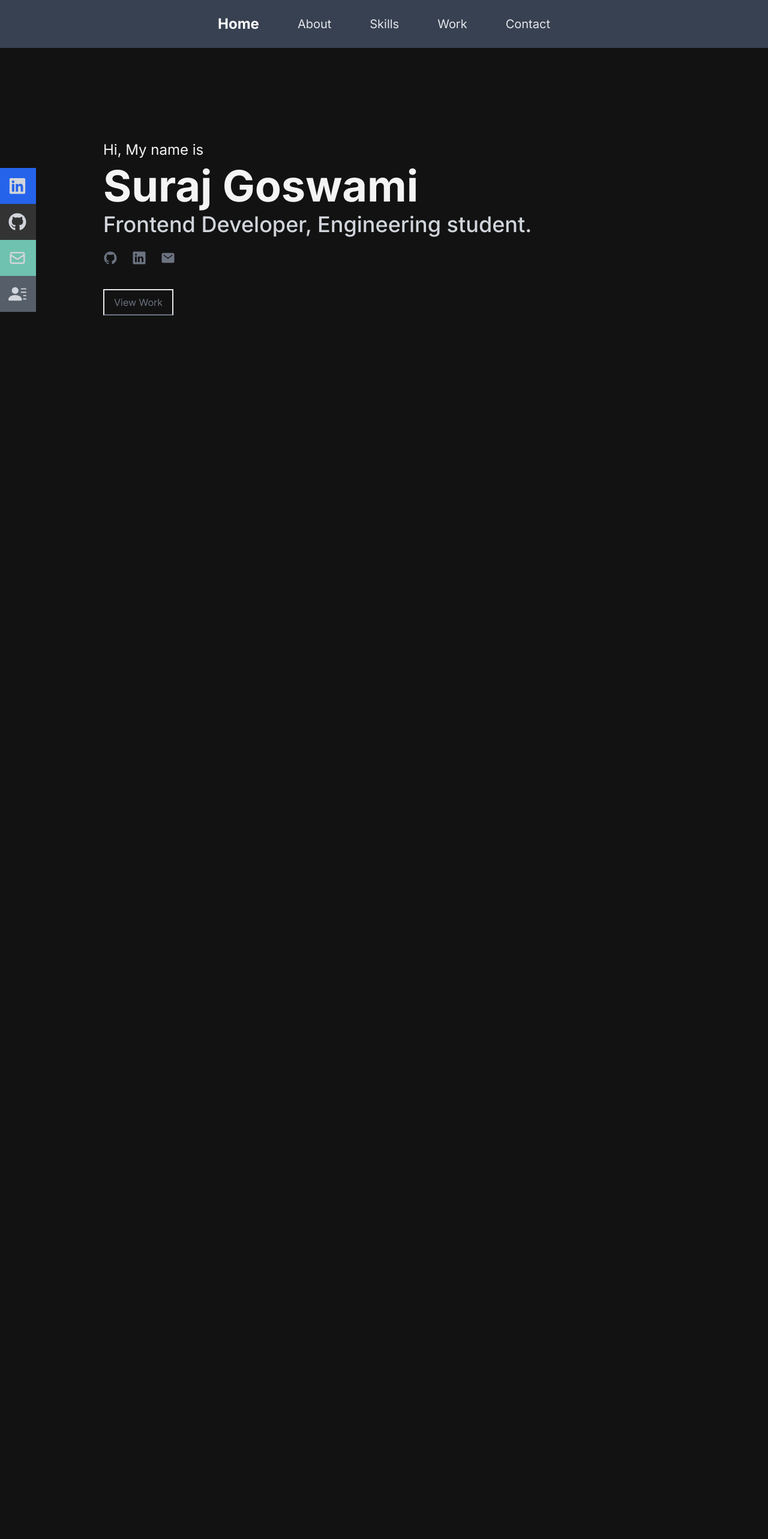
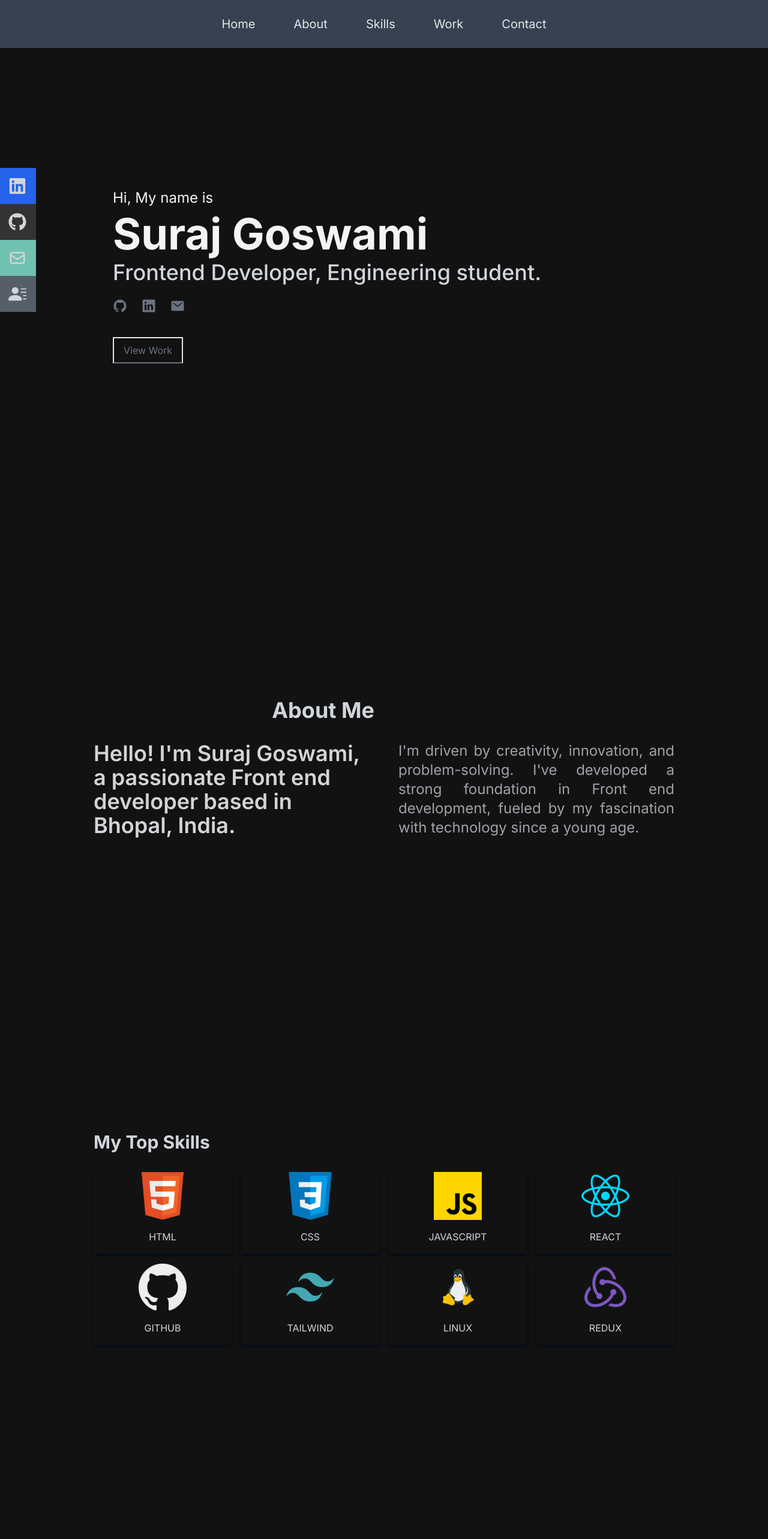
Before and after one commit to SurajG20/Portfolio-Website, a React (Vite) app: page / in a window 1280 px wide. Shown: the top 2566 px of the page at 60% size. Before the commit the page ends 800 px from the top, so only its background shows below. Built offline with nearby package versions, Linux system fonts and the light colour scheme.

Commit message:
bugs fixe

```diff
--- a/src/App.jsx
+++ b/src/App.jsx
@@ -5,18 +5,15 @@ import About from './components/About';
 import Skills from './components/Skills';
 import Work from './components/Work';
 import Contact from './components/Contact';
-import { Route, Routes } from 'react-router-dom';
 function App() {
   return (
     <div>
       <Navbar />
-      <Routes>
-        <Route path="/" element={<Home />} />
-        <Route path="/about" element={<About />} />
-        <Route path="/skills" element={<Skills />} />
-        <Route path="/work" element={<Work />} />
-        <Route path="/contact" element={<Contact />} />
-      </Routes>
+      <Home />
+      <About />
+      <Skills />
+      <Work />
+      <Contact />
     </div>
   );
 }
--- a/src/components/About.jsx
+++ b/src/components/About.jsx
@@ -2,10 +2,13 @@ import React from 'react';
 
 const About = () => {
   return (
-    <div name="about" className="w-full h-screen bg-gray-1000 text-zinc-300">
+    <div
+      name="about"
+      className="w-full h-screen bg-gray-1000 text-zinc-300 px-12"
+    >
       <div className="flex flex-col justify-center items-center w-full h-full">
         <div className="max-w-[1000px] w-full grid grid-cols-2 gap-8">
-          <div className="pb-16 pl-4">
+          <div className="sm:text-right pb-8 pl-4">
             <p className="text-4xl font-bold inline text-gray-300">About Me</p>
           </div>
         </div>
--- a/src/components/Contact.jsx
+++ b/src/components/Contact.jsx
@@ -4,7 +4,7 @@ const Contact = () => {
   return (
     <div
       name="contact"
-      className="w-full bg-gray-1000 flex justify-center items-center flex-col h-screen"
+      className="w-full bg-gray-1000 flex justify-center items-center flex-col h-screen px-12"
     >
       <form
         method="POST"
--- a/src/components/Home.jsx
+++ b/src/components/Home.jsx
@@ -5,7 +5,7 @@ import { Link } from 'react-router-dom';
 const Home = () => {
   return (
     <div name="home" className="w-full h-screen bg-gray-1000 ">
-      <div className="max-w-[1000px] mx-auto px-8 flex flex-col justify-center h-full">
+      <div className="max-w-[1000px] mx-auto px-12 flex flex-col justify-center h-full">
         <p className="text-zinc-100 text-2xl ">Hi, My name is</p>
         <p className="text-5xl sm:text-7xl font-bold text-zinc-100 mt-2">
           Suraj Goswami
--- a/src/components/Navbar.jsx
+++ b/src/components/Navbar.jsx
@@ -2,13 +2,13 @@ import React, { useState } from 'react';
 import { FaBars, FaTimes, FaGithub, FaLinkedin } from 'react-icons/fa';
 import { HiOutlineMail } from 'react-icons/hi';
 import { BsFillPersonLinesFill } from 'react-icons/bs';
-import { NavLink } from 'react-router-dom';
+import { Link as NavLink } from 'react-scroll';
 const Navbar = () => {
   const [nav, setNav] = useState(false);
   const handleClick = () => setNav(!nav);
 
   return (
-    <div className="fixed w-full h-[80px] flex justify-center items-center px-12 bg-gray-700 text-gray-300 ">
+    <div className=" w-full h-[80px] flex justify-end md:justify-center items-center px-12 bg-gray-700 text-gray-300 ">
       <ul className="hidden md:flex">
         <li>
           <NavLink
@@ -98,10 +98,7 @@ const Navbar = () => {
       </ul>
 
       {/* Hamburger */}
-      <div
-        onClick={handleClick}
-        className="md:hidden z-10 ml-1 mr-1 h-8 w-8 rounded py-1 right-0 fixed"
-      >
+      <div onClick={handleClick} className="md:hidden z-10  ">
         {!nav ? (
           <FaBars className="h-6 w-6 transform cursor-pointer select-none rounded-md duration-300 active:scale-50" />
         ) : (
@@ -114,10 +111,10 @@ const Navbar = () => {
         className={
           !nav
             ? 'hidden'
-            : 'absolute top-0 right-0 w-[70%] h-screen bg-gray-1000 flex flex-col justify-center items-center z-0 duration-500'
+            : 'absolute top-0 right-0 w-[60%] h-[60%] bg-zinc-700 flex flex-col rounded-md  justify-center items-center z-5 duration-500 '
         }
       >
-        <li className=" py-4 text-3xl">
+        <li className=" py-4 text-xl ">
           <NavLink
             onClick={handleClick}
             to="/"
--- a/src/components/Skills.jsx
+++ b/src/components/Skills.jsx
@@ -10,7 +10,10 @@ import Linux from '../assets/linux.png';
 import Redux from '../assets/Redux.png';
 const Skills = () => {
   return (
-    <div name="skills" className="w-full h-screen bg-gray-1000 text-gray-300">
+    <div
+      name="skills"
+      className="w-full h-screen bg-gray-1000 text-gray-300 px-12"
+    >
       {/* Container */}
       <div className="max-w-[1000px] mx-auto p-4 flex flex-col justify-center w-full h-full">
         <div>
@@ -19,7 +22,7 @@ const Skills = () => {
           </p>
         </div>
 
-        <div className="w-full grid grid-cols-2 sm:grid-cols-4 gap-5 text-center py-16 my-16">
+        <div className="w-full grid grid-cols-2 sm:grid-cols-4 gap-4 text-center py-8">
           <div className="shadow-md shadow-[#040c16] hover:scale-110 duration-500">
             <img className="w-20 mx-auto" src={HTML} alt="HTML icon" />
             <p className="my-4">HTML</p>
--- a/src/components/Work.jsx
+++ b/src/components/Work.jsx
@@ -5,7 +5,10 @@ const Work = () => {
   const project = data;
 
   return (
-    <div name="work" className="w-full md:h-screen text-gray-300 bg-gray-1000">
+    <div
+      name="work"
+      className="px-12 w-full md:h-screen text-gray-300 bg-gray-1000 pt-[100px]"
+    >
       <div className="max-w-[1000px] mx-auto p-4 flex flex-col justify-center w-full h-full">
         <div className="pb-8">
           <p className="text-4xl font-bold inline text-gray-300">Work</p>
@@ -18,11 +21,11 @@ const Work = () => {
             <div
               key={index}
               style={{ backgroundImage: `url(${item.image})` }}
-              className="shadow-lg shadow-gray-900 group container rounded-md
+              className="shadow-lg shadow-gray-900 group container rounded-[15px]
               flex justify-center text-center items-center mx-auto content-div "
             >
               {/* Hover effect for images */}
-              <div className="opacity-0 group-hover:opacity-100 ">
+              <div className="opacity-0 group-hover:opacity-100 duration-300 ">
                 <span className="text-xl font bold text-gray-300 tracking-wider ">
                   {item.name}
                 </span>
```
